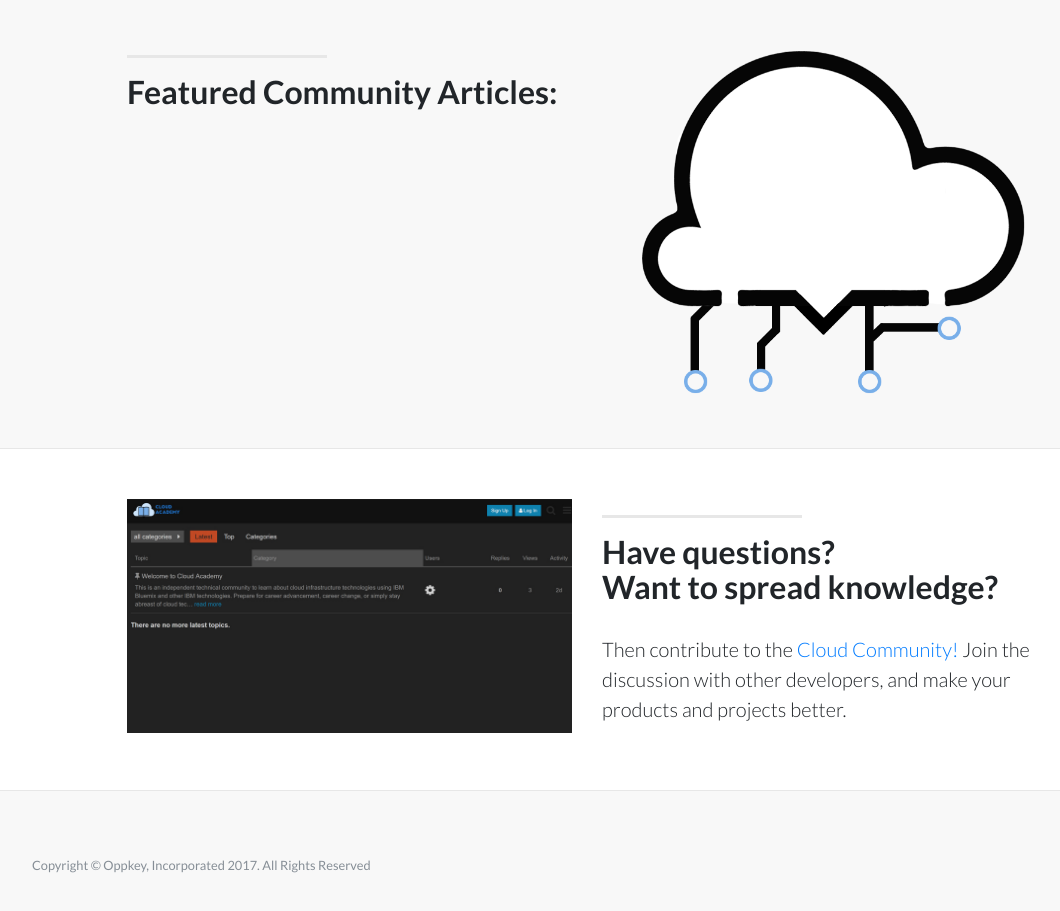
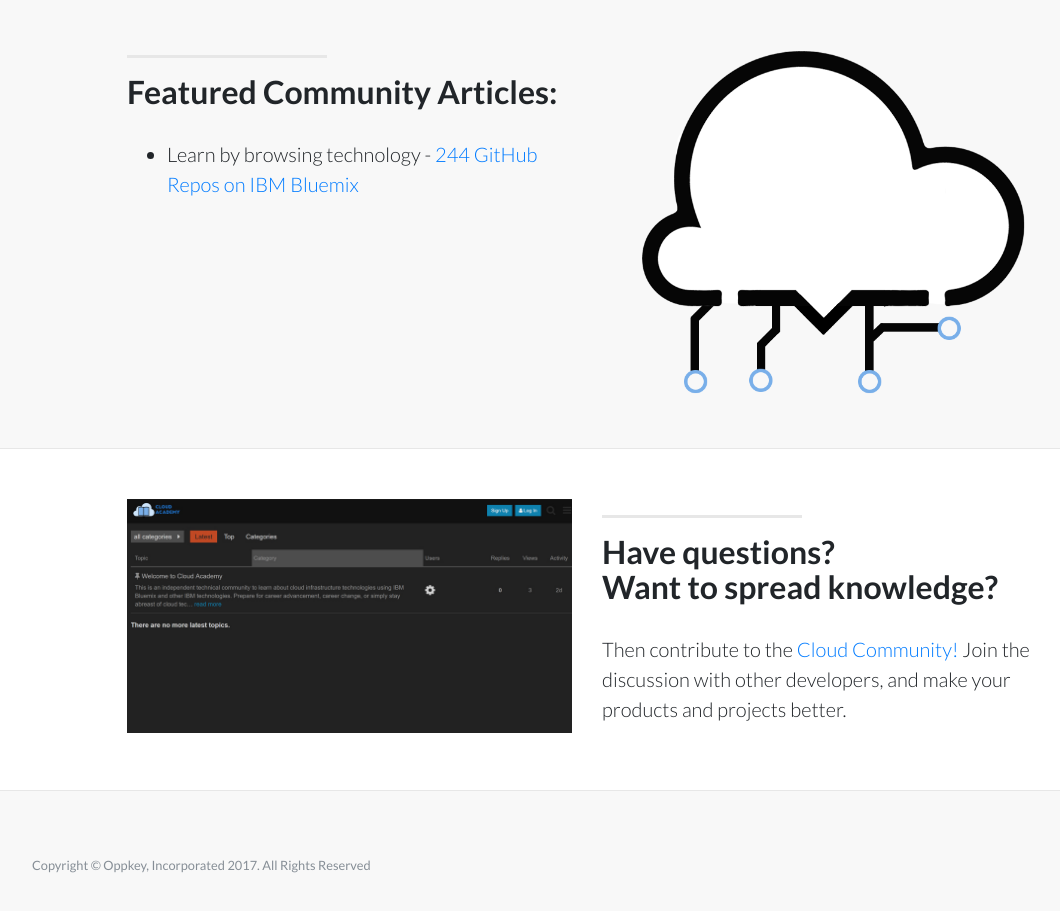
Before and after one commit to cloudacademyz/cloudacademyz.github.io, a website: page index.html in a window 1280 px wide. Shown: the part 1060-1971 px from the top of the page, without its empty margins (53-1113 px from the left). Drawn offline with Linux system fonts and the light colour scheme.

Commit message:
added featured community article

```diff
--- a/index.html
+++ b/index.html
@@ -130,12 +130,9 @@
             <div class="clearfix"></div>
             <h2 class="section-heading">Featured Community Articles:<br></h2>
             <ul class="lead">
-              <!-- <li>Getting started:<a target="_blank" href="http://45.55.31.80/surfReport/">
-                Building a surf report app</a> </li>
-              <li>Advancing skills:<a target="_blank" href="https://kaiyotesoft.github.io/titanfallTimeCrunch/">
-                Building an html5 game</a> </li>
-              <li>Finishing it off:<a target="_blank" href="https://github.com/KaiyoteSoft/Cordova-Theta-Viewer">
-                Building a mobile app</a> </li> -->
+             <li> Learn by browsing technology - <a target="_blank" href="http://community.cloudacademy.zone/t/244-github-repos-on-ibm-bluemix/21?u=codetricity">
+              244 GitHub Repos on IBM Bluemix</a> </li>
+
             </ul>
           </div>
           <div class="col-lg-5 mr-auto">
```
